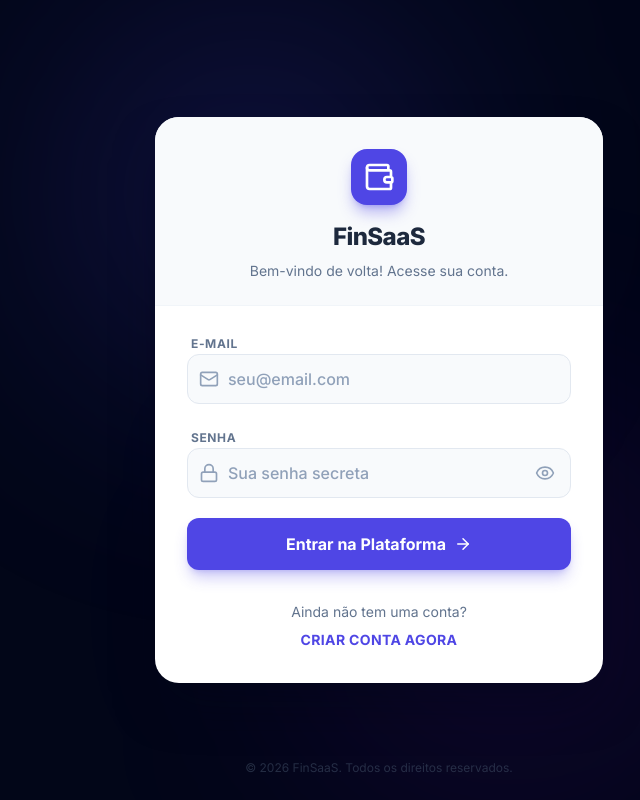
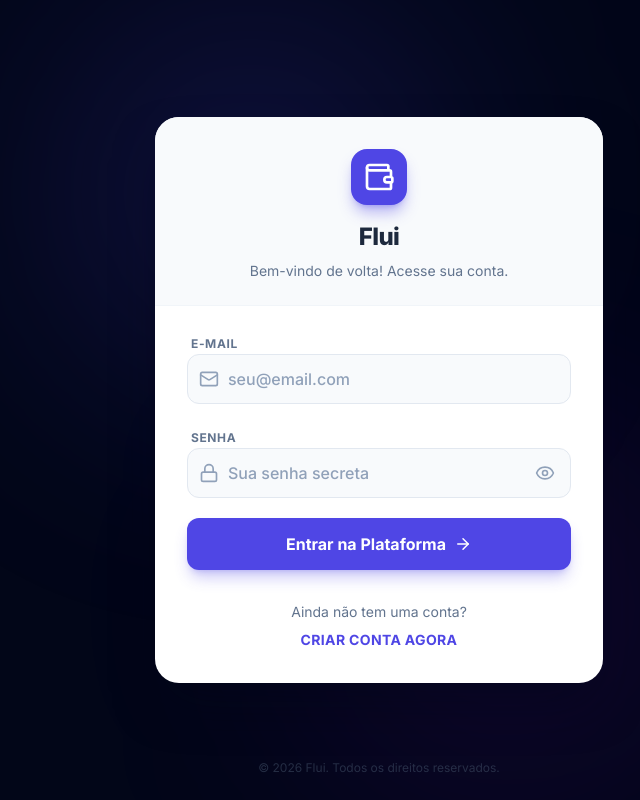
Before and after one commit to carolemosdev/finance-saas, a Next.js app: page /auth in a window 1280 px wide. Shown: the whole page, without its empty margins (261-901 px from the left). Built offline with nearby package versions, Linux system fonts and the light colour scheme; no server answers.

Commit message:
Update: Renaming app to Flui

```diff
--- a/app/auth/page.tsx
+++ b/app/auth/page.tsx
@@ -87,7 +87,7 @@ export default function AuthPage() {
             {/* Ícone muda se for cadastro ou login */}
             {isLogin ? <Wallet className="text-white w-8 h-8" /> : <ShieldCheck className="text-white w-8 h-8" />}
           </div>
-          <h1 className="text-2xl font-extrabold text-slate-800 tracking-tight">FinSaaS</h1>
+          <h1 className="text-2xl font-extrabold text-slate-800 tracking-tight">Flui</h1>
           <p className="text-slate-500 text-sm mt-2">
             {isLogin ? "Bem-vindo de volta! Acesse sua conta." : "Liberdade para sua senha."}
           </p>
@@ -207,7 +207,7 @@ export default function AuthPage() {
       </div>
 
       <div className="absolute bottom-6 text-slate-600 text-xs opacity-50">
-        © 2026 FinSaaS. Todos os direitos reservados.
+        © 2026 Flui. Todos os direitos reservados.
       </div>
     </div>
   );
--- a/app/layout.tsx
+++ b/app/layout.tsx
@@ -6,7 +6,7 @@ import { Toaster } from "sonner"; // <--- Import da biblioteca de Toasts
 const inter = Inter({ subsets: ["latin"] });
 
 export const metadata: Metadata = {
-  title: "FinSaaS - Controle Financeiro",
+  title: "Flui - Controle Financeiro",
   description: "Gerencie suas finanças com inteligência.",
 };
 
--- a/components/DashboardView.tsx
+++ b/components/DashboardView.tsx
@@ -98,7 +98,7 @@ export function DashboardView({
             <div className="bg-brand-600 p-2 rounded-lg shadow-lg shadow-brand-600/50">
               <Wallet className="w-7 h-7 text-white" />
             </div>
-            FinSaaS
+            Flui
           </h1>
         </div>
         <nav className="flex-1 px-6 space-y-3 overflow-y-auto py-4 custom-scrollbar">
--- a/components/MobileNav.tsx
+++ b/components/MobileNav.tsx
@@ -34,7 +34,7 @@ export function MobileNav({ userEmail, onLogout }: MobileNavProps) {
           <div className="bg-brand-600 p-1.5 rounded-lg">
             <Wallet className="w-5 h-5 text-white" />
           </div>
-          <span className="text-xl font-extrabold text-white tracking-tight">FinSaaS</span>
+          <span className="text-xl font-extrabold text-white tracking-tight">Flui</span>
         </div>
         <button onClick={toggleMenu} className="text-slate-300 hover:text-white p-1">
           {isOpen ? <X size={28} /> : <Menu size={28} />}
--- a/components/OnboardingWidget.tsx
+++ b/components/OnboardingWidget.tsx
@@ -46,7 +46,7 @@ export function OnboardingWidget({ hasTransactions, hasInvestments, onOpenTransa
 
       <div className="flex justify-between items-start relative z-10">
         <div>
-          <h3 className="text-xl font-bold mb-1">Bem-vindo ao FinSaaS! 🚀</h3>
+          <h3 className="text-xl font-bold mb-1">Bem-vindo ao Flui! 🚀</h3>
           <p className="text-indigo-200 text-sm mb-4">Complete os passos abaixo para dominar suas finanças.</p>
         </div>
         <button onClick={() => setIsVisible(false)} className="text-indigo-300 hover:text-white transition-colors">
--- a/components/WhatsNewModal.tsx
+++ b/components/WhatsNewModal.tsx
@@ -48,7 +48,7 @@ export function WhatsNewModal() {
             <div className="bg-white/10 w-16 h-16 rounded-2xl flex items-center justify-center mx-auto mb-4 backdrop-blur-md shadow-lg border border-white/20">
                <Sparkles className="w-8 h-8 text-yellow-300 drop-shadow-md" />
             </div>
-            <h2 className="text-2xl font-extrabold tracking-tight">O FinSaaS está de cara nova!</h2>
+            <h2 className="text-2xl font-extrabold tracking-tight">O Flui está de cara nova!</h2>
             <p className="text-brand-100 font-medium mt-1">Acabamos de lançar 3 grandes novidades.</p>
           </div>
         </div>
```
